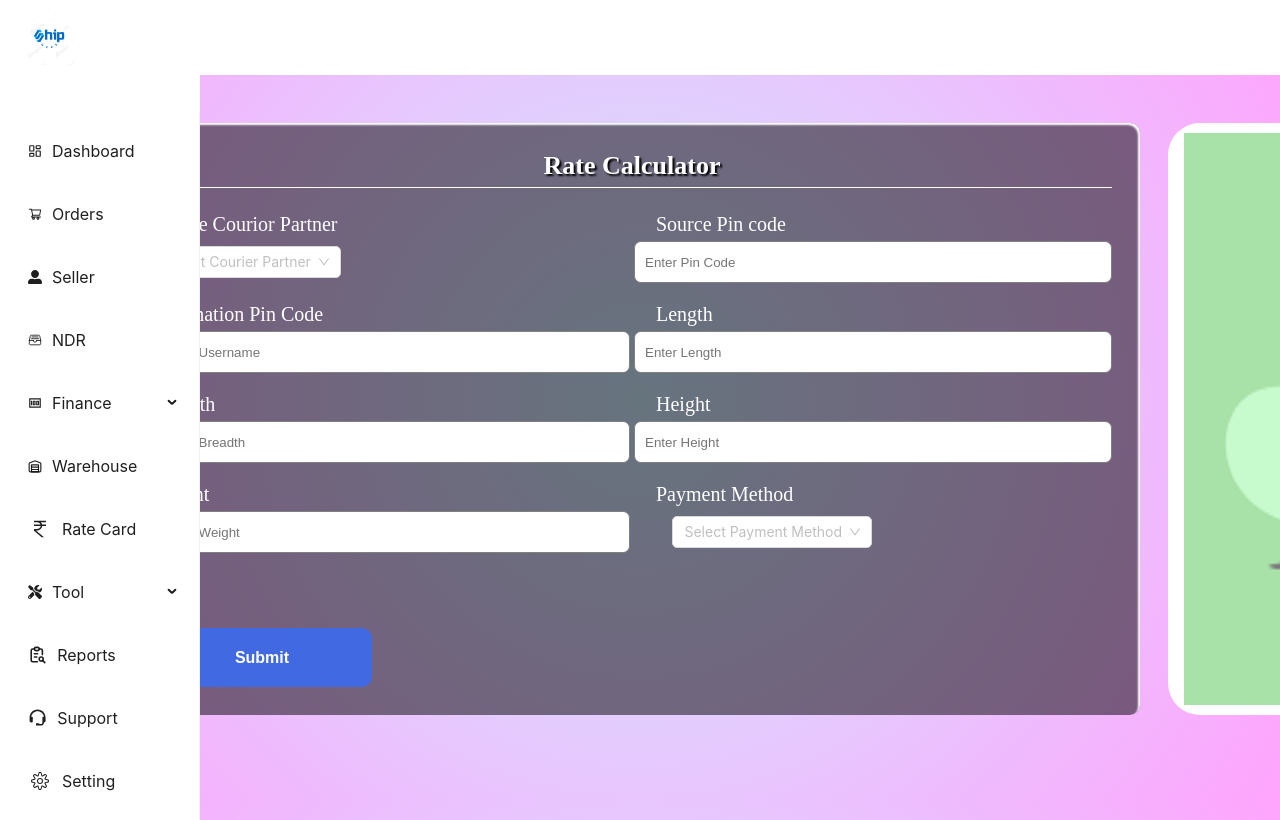
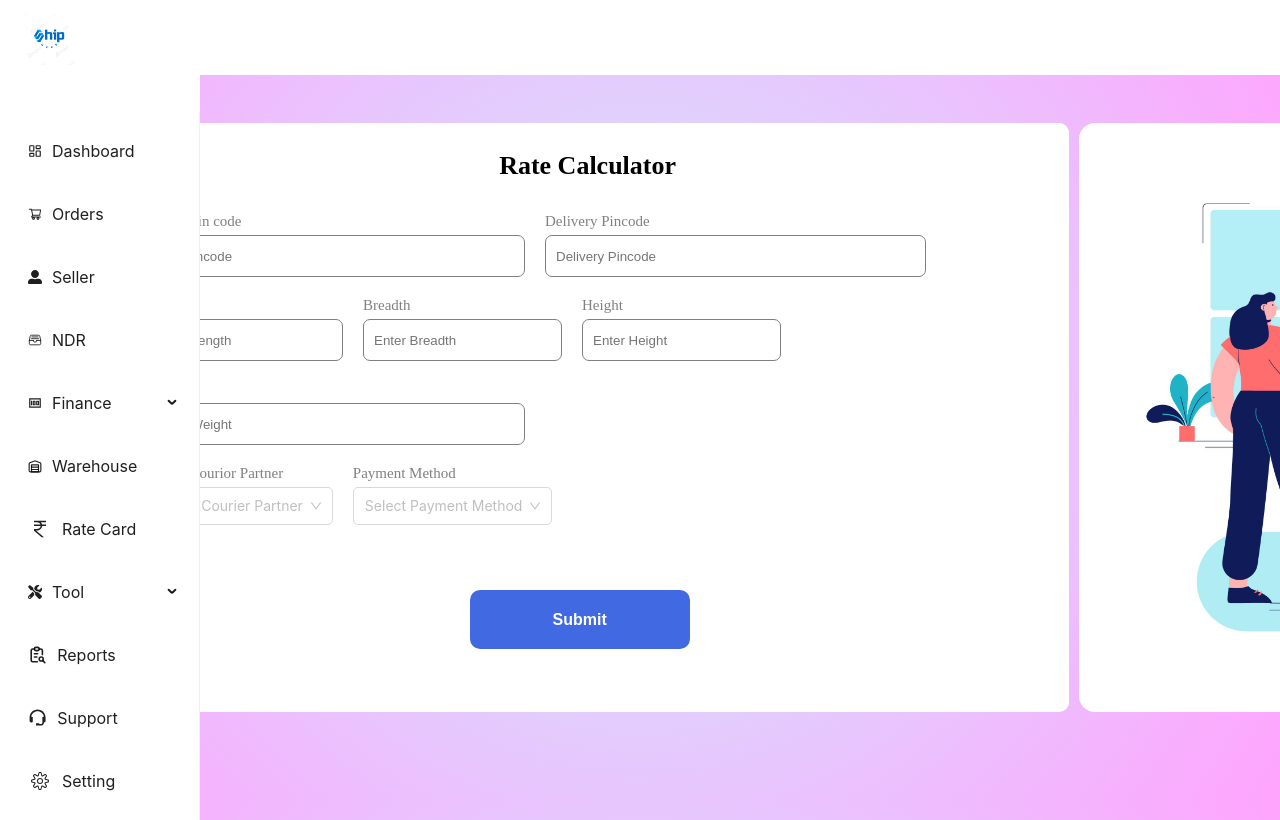
Before and after one commit to beanomahto/ship-frontend, a React (Vite) app: page /ratecalculator in a window 1280 px wide. Shown: the top 820 px of the page. Built offline with nearby package versions, Linux system fonts and the light colour scheme; no server answers; sample sign-in values are in the browser's storage.

Commit message:
rate calculator added

```diff
--- a/src/pages/RateCalculator/RateCalculator.jsx
+++ b/src/pages/RateCalculator/RateCalculator.jsx
@@ -1,20 +1,20 @@
-import React, { useState } from 'react';
+import React, { useState } from "react";
 // import './RateCalculator.css'
-import './ratecalculatorr.css'
-import { Select } from 'antd';
-import useRateCalculator from '../../hooks/useRateCalculator';
-import Img from '../../utils/images.png'
+import "./ratecalculatorr.css";
+import { Select } from "antd";
+import useRateCalculator from "../../hooks/useRateCalculator";
+import Img from "../../utils/rateCal1.jpg";
 
 const RateCalculator = () => {
   const { loading, rateCalculator } = useRateCalculator();
   const [inputs, setInputs] = useState({
     deliveryPartner: null,
-        pickupPincode: '',
-        deliveryPincode: '',
-        weight: '',
-        length: '',
-        breadth: '',
-        height: '',
+    pickupPincode: "",
+    deliveryPincode: "",
+    weight: "",
+    length: "",
+    breadth: "",
+    height: "",
     paymentMethod: null,
   });
   const [rateResult, setRateResult] = useState(null);
@@ -25,46 +25,34 @@ const RateCalculator = () => {
     e.preventDefault();
     const result = await rateCalculator(inputs);
     setRateResult(result);
-    }
+  };
 
   return (
-     <div style={{display:'flex'}} >
+    <div style={{ display: "flex" }}>
       <div className="containerRC">
         <h1 className="form-title">Rate Calculator</h1>
         <form onSubmit={handleSubmit}>
           <div className="main-user-info">
-                <div className="user-input-box">
-                    <label htmlFor="fullName">Source Courior Partner</label>
-                  <div style={{display:'flex', justifyContent:'center'}}>
-                  <Select className='selector' placeholder='Select Courier Partner'
-                                value={inputs.deliveryPartner}
-                                onChange={(e) => setInputs({ ...inputs, deliveryPartner: e })}
-                                options={[
-                                    { value: 'Ecom Express', label: 'Ecom Express' },
-                                    { value: 'Amazon Shipping', label: 'Amazon Shipping' },
-                                    { value: 'Xpressbees', label: 'Xpressbees' },
-                                    { value: 'Delhivery', label: 'Delhivery' },
-                                    { value: 'Blue Dart', label: 'Blue Dart' },
-                                ]}
+            <div className="user-input-box" style={{ width: "42%" }}>
+              <label htmlFor="fullName">Source Pin code</label>
+              <input
+                type="text"
+                placeholder="Pick Pincode"
+                value={inputs.pickupPincode}
+                onChange={(e) =>
+                  setInputs({ ...inputs, pickupPincode: e.target.value })
+                }
               />
             </div>
-                </div>
-                <div className="user-input-box">
-                    <label htmlFor="fullName">Source Pin code</label>
+            <div className="user-input-box" style={{ width: "42%" }}>
+              <label htmlFor="username">Delivery Pincode</label>
               <input
-                        type="number"
-                        placeholder="Enter Pin Code"
-                        value={inputs.pickupPincode}
-                            onChange={(e) => setInputs({ ...inputs, pickupPincode: e.target.value })}
-                    />
-                </div>
-                <div className="user-input-box">
-                    <label htmlFor="username">Destination Pin Code</label>
-                    <input
-                        type="number"
-                        placeholder="Enter Username"
+                type="text"
+                placeholder="Delivery Pincode"
                 value={inputs.deliveryPincode}
-                            onChange={(e) => setInputs({ ...inputs, deliveryPincode: e.target.value })}
+                onChange={(e) =>
+                  setInputs({ ...inputs, deliveryPincode: e.target.value })
+                }
               />
             </div>
 
@@ -74,7 +62,9 @@ const RateCalculator = () => {
                 type="number"
                 placeholder="Enter Length"
                 value={inputs.length}
-                            onChange={(e) => setInputs({ ...inputs, length: e.target.value })}
+                onChange={(e) =>
+                  setInputs({ ...inputs, length: e.target.value })
+                }
               />
             </div>
             <div className="user-input-box">
@@ -85,7 +75,9 @@ const RateCalculator = () => {
                 name="phoneNumber"
                 placeholder="Enter Breadth"
                 value={inputs.breadth}
-                            onChange={(e) => setInputs({ ...inputs, breadth: e.target.value })}
+                onChange={(e) =>
+                  setInputs({ ...inputs, breadth: e.target.value })
+                }
               />
             </div>
             <div className="user-input-box">
@@ -94,42 +86,91 @@ const RateCalculator = () => {
                 type="number"
                 placeholder="Enter Height"
                 value={inputs.height}
-                            onChange={(e) => setInputs({ ...inputs, height: e.target.value })}
+                onChange={(e) =>
+                  setInputs({ ...inputs, height: e.target.value })
+                }
               />
             </div>
-                <div className="user-input-box">
+            <div className="user-input-box" style={{ width: "42%" }}>
               <label htmlFor="username">Weight</label>
               <input
                 type="number"
                 placeholder="Enter Weight"
                 value={inputs.weight}
-                            onChange={(e) => setInputs({ ...inputs, weight: e.target.value })}
+                onChange={(e) =>
+                  setInputs({ ...inputs, weight: e.target.value })
+                }
               />
             </div>
+            <div style={{ display: "flex" }}>
               <div className="user-input-box">
-                    <label htmlFor="password">Payment Method</label>
-                    <Select style={{marginRight:'15rem'}} placeholder='Select Payment Method'
-                        value={inputs.paymentMethod}
-                        onChange={(e) => setInputs({ ...inputs, paymentMethod: e })}
+                <label htmlFor="fullName">Source Courior Partner</label>
+                <div style={{ display: "flex", justifyContent: "center" }}>
+                  <Select
+                    className="selector"
+                    placeholder="Select Courier Partner"
+                    value={inputs.deliveryPartner}
+                    onChange={(e) =>
+                      setInputs({ ...inputs, deliveryPartner: e })
+                    }
                     options={[
-                            { value: 'COD', label: 'Cash on delivery' },
-                            { value: 'prepaid', label: 'prepaid' },
+                      { value: "Ecom Express", label: "Ecom Express" },
+                      { value: "Amazon Shipping", label: "Amazon Shipping" },
+                      { value: "Xpressbees", label: "Xpressbees" },
+                      { value: "Delhivery", label: "Delhivery" },
+                      { value: "Blue Dart", label: "Blue Dart" },
                     ]}
                   />
                 </div>
               </div>
-            <div className="form-submit-btn" style={{display:'flex', gap:'2rem'}} >
-                <button className="submit" type="submit">Submit</button>
-              <h1>{loading ? "Calculating..." : rateResult ? `Rate: ${rateResult.cost}` : ''}</h1>
+              <div className="user-input-box">
+                <label htmlFor="password">Payment Method</label>
+                <Select
+                  className="selector"
+                  style={{ marginRight: "15rem" }}
+                  placeholder="Select Payment Method"
+                  value={inputs.paymentMethod}
+                  onChange={(e) => setInputs({ ...inputs, paymentMethod: e })}
+                  options={[
+                    { value: "COD", label: "Cash on delivery" },
+                    { value: "prepaid", label: "prepaid" },
+                  ]}
+                />
+              </div>
+            </div>
+          </div>
+          <div
+            className="form-submit-btn"
+            style={{ display: "flex", justifyContent: "center", gap: "1rem" }}
+          >
+            <button className="submit" type="submit">
+              Submit
+            </button>
+            <h1>
+              {loading
+                ? "Calculating..."
+                : rateResult
+                  ? `Rate: ${rateResult.cost}`
+                  : ""}
+            </h1>
           </div>
         </form>
       </div>
-    <div style={{ width: '30%', padding: '10px 16px',borderRadius:'2rem', display:'flex', backgroundColor:'white' }} className='imgDiv'>
-                <img src={Img} alt="Shipping" style={{ width: '100%' }} />
+      <div
+        style={{
+          width: "38%",
+          padding: "10px 16px",
+          //   border: "2",
+          borderRadius: "1rem",
+          display: "flex",
+          backgroundColor: "white",
+        }}
+        className="imgDiv"
+      >
+        <img src={Img} alt="Shipping" style={{ width: "100%" }} />
       </div>
     </div>
   );
 };
 
-
 export default RateCalculator;
--- a/src/pages/RateCalculator/ratecalculatorr.css
+++ b/src/pages/RateCalculator/ratecalculatorr.css
@@ -14,135 +14,138 @@ body{
     background-size: cover;
 } */
 
-.containerRC{
+.containerRC {
     width: 100%;
     width: 60rem;
-    background: rgba(0, 0, 0, 0.5);
+    background: white;
     padding: 28px;
-    margin: 0 28px;
+    margin: 0 10px;
     border-radius: 10px;
     box-shadow: inset -2px 2px 2px white;
     /* background-color: #fff; */
 }
 
-.form-title{
+.form-title {
     font-size: 26px;
     font-weight: 600;
     text-align: center;
     padding-bottom: 6px;
-    color: white;
-    text-shadow: 2px 2px 2px black;
+    color: black;
+    /* text-shadow: 2px 2px 2px black; */
     border-bottom: solid 1px white;
 }
 
-.main-user-info{
+.main-user-info {
     display: flex;
     flex-wrap: wrap;
-    justify-content: space-between;
+    /* justify-content: space-between; */
     padding: 20px 0;
 }
 
-.user-input-box:nth-child(2n){
+.user-input-box:nth-child(2n) {
     justify-content: end;
 }
 
-.user-input-box{
+.user-input-box {
     display: flex;
-    flex-wrap: wrap;
-    width: 50%;
+    flex-direction: column;
+    /* flex-wrap: wrap; */
+    /* width: 50%; */
     padding-bottom: 15px;
+    margin: 0 10px;
 }
 
-.user-input-box label{
-    width: 95%;
-    color: white;
-    font-size: 20px;
+.user-input-box label {
+    /* width: 95%; */
+    color: grey;
+    font-size: 15px;
     font-weight: 400;
     margin: 5px 0;
 }
 
-.user-input-box input{
+
+.user-input-box input {
     height: 40px;
-    width: 95%;
+    /* width: 95%; */
     border-radius: 7px;
     outline: none;
     border: 1px solid grey;
     padding: 0 10px;
 }
 
-.gender-title{
-    color:white;
+.gender-title {
+    color: white;
     font-size: 24px;
     font-weight: 600;
     border-bottom: 1px solid white;
 }
 
-.gender-category{
+.gender-category {
     margin: 15px 0;
     color: white;
 }
 
-.gender-category label{
+.gender-category label {
     padding: 0 20px 0 5px;
 }
 
 .gender-category label,
 .gender-category input,
-.form-submit-btn input{
+.form-submit-btn input {
     cursor: pointer;
 }
 
-.form-submit-btn{
-    margin-top: 40px;
+.form-submit-btn {
+    margin-top: 30px;
 }
 
-.selector{
-
+.selector {
+    height: 38px;
 }
 
-.form-submit-btn input{
+.form-submit-btn input {
     display: block;
     width: 100%;
     margin-top: 10px;
-    font-size: 20px;
+    font-size: 25px;
     padding: 10px;
-    border:none;
+    border: none;
     border-radius: 3px;
     color: rgb(209, 209, 209);
     background: rgba(63, 114, 76, 0.7);
 }
 
-.form-submit-btn input:hover{
+.form-submit-btn input:hover {
     background: rgba(56, 204, 93, 0.7);
     color: rgb(255, 255, 255);
 }
 
-@media(max-width: 600px){
-    .containerRC{
+@media(max-width: 600px) {
+    .containerRC {
         min-width: 280px;
     }
 
-    .user-input-box{
+    .user-input-box {
         margin-bottom: 12px;
         width: 100%;
     }
 
-    .user-input-box:nth-child(2n){
+    .user-input-box:nth-child(2n) {
         justify-content: space-between;
     }
 
-    .gender-category{
+    .gender-category {
         display: flex;
         justify-content: space-between;
         width: 100%;
     }
 
-    .main-user-info{
+    .main-user-info {
         max-height: 380px;
         overflow: auto;
     }
 
-    .main-user-info::-webkit-scrollbar{
+    .main-user-info::-webkit-scrollbar {
         width: 0;
     }
 }
```
Also changed, not shown: src/utils/rateCal1.jpg (added). Lines whose indentation alone changed are shown as unchanged.
